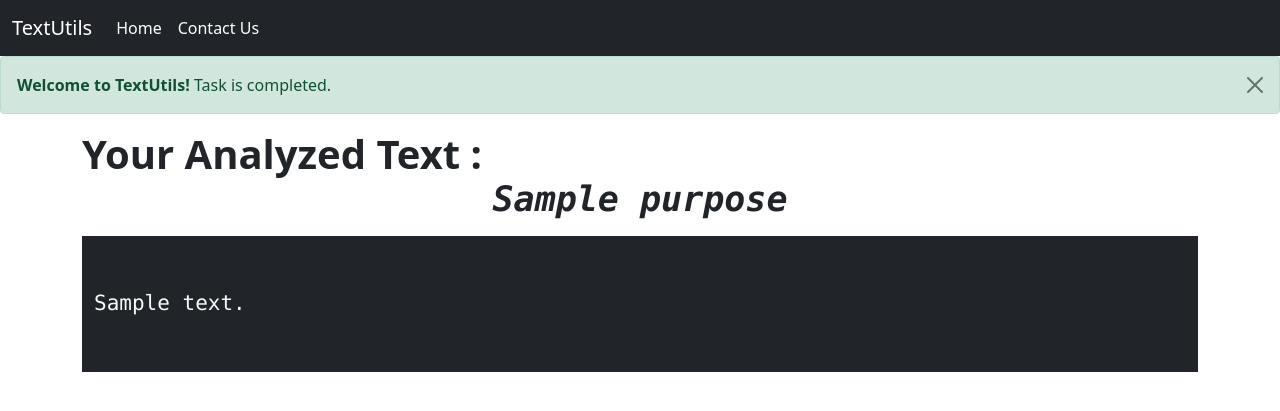
After one commit to Akshay2002Singh/TextUtils-using-Django, a Django app: template TextUtils/templates/analyzed_text.html in a window 1280 px wide. The commit adds this page. Shown: the top 411 px of the page. Run offline with Django 3.2, Linux system fonts and the light colour scheme; the template is opened without the code that fills it: most values are stand-ins (such as "Sample title", 1, 10 or a date in 2020).

Commit message:
text utils complete

```diff
--- a/TextUtils/home/urls.py
+++ b/TextUtils/home/urls.py
@@ -5,5 +5,6 @@ from home import views
 
 urlpatterns = [
     path('',views.index,name='home'),
+    path('contact',views.contact,name='contact'),
     path('analyze',views.analyze,name='analyze'),
 ]
--- /dev/null
+++ b/TextUtils/templates/analyzed_text.html
@@ -0,0 +1,18 @@
+{% extends 'base.html' %}
+
+{% block title %}Analyzed Text{% endblock title %}
+
+{% block body %}
+<div class="alert alert-success alert-dismissible fade show" role="alert">
+    <strong>Welcome to TextUtils!</strong> Task is completed.
+    <button type="button" class="btn-close" data-bs-dismiss="alert" aria-label="Close"></button>
+</div>
+<div class="container">
+    <h1 class="fw-bolder ">Your Analyzed Text : <div class="text-center fst-italic fw-bold"><pre>{{ purpose }}</pre></div></h1>
+    <div class="container-fluid bg-dark fs-4 text-light">
+        <br>
+        <p><pre>{{ analyzed_text }}</pre></p>
+        <br>
+    </div>
+</div>
+{% endblock body %}
--- a/TextUtils/templates/base.html
+++ b/TextUtils/templates/base.html
@@ -21,10 +21,10 @@
         <div class="collapse navbar-collapse" id="navbarNav">
           <ul class="navbar-nav">
             <li class="nav-item">
-              <a class="nav-link active" aria-current="page" href="#">Home</a>
+              <a class="nav-link active" aria-current="page" href="/">Home</a>
             </li>
             <li class="nav-item">
-              <a class="nav-link active" aria-current="page" href="#">Contact Us</a>
+              <a class="nav-link active" aria-current="page" href="/contact">Contact Us</a>
             </li>
           </ul>
         </div>
```
Also changed, not shown: TextUtils/home/views.py (+20 -5 lines), TextUtils/templates/contact.html (added, +18 -0 lines), TextUtils/templates/index.html (+8 -4 lines).
